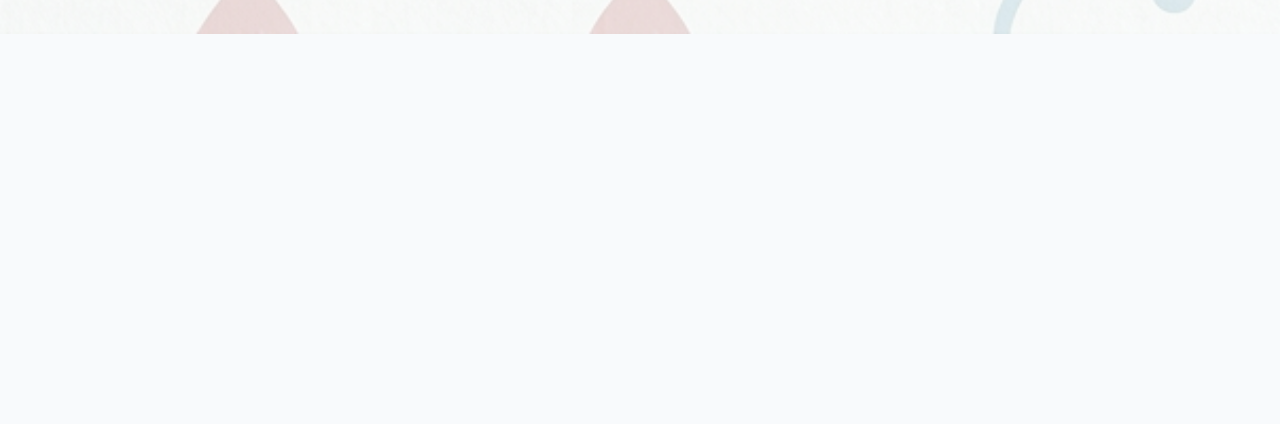
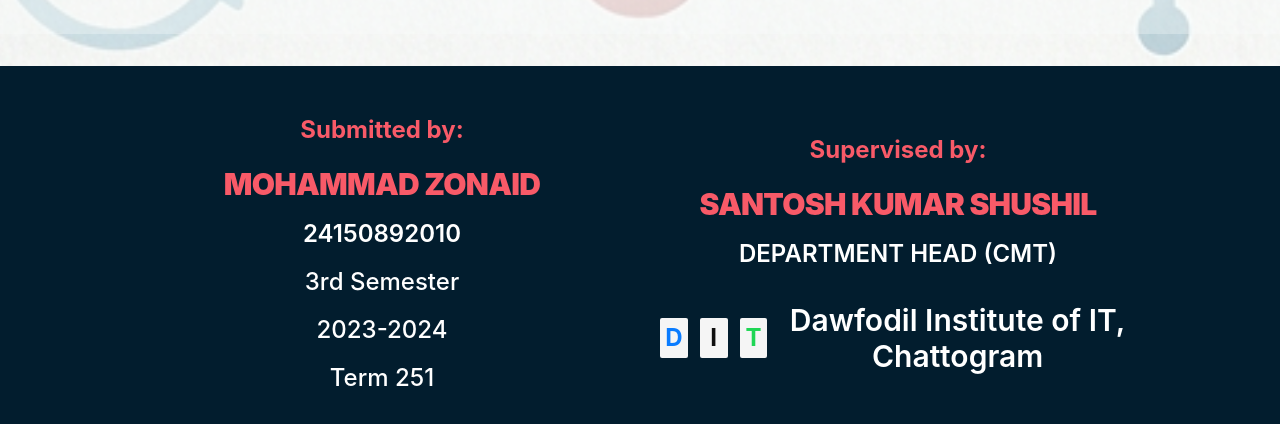
Before and after one commit to zonaid-shawk/BloodHub, a React (Vite) app: page / in a window 1280 px wide. Shown: the part 1594-2018 px from the top of the page. Before the commit the page ends 1628 px from the top, so only its background shows below. Built offline with nearby package versions, Linux system fonts and the light colour scheme; no server answers; the database is empty.

Commit message:
footer added

```diff
--- a/src/App.jsx
+++ b/src/App.jsx
@@ -407,6 +407,46 @@
           </div>
         </section>
       </main>
+
+      <footer className="mt-8 bg-[#021d2e] px-6 py-12 text-white">
+        <div className="mx-auto grid max-w-5xl gap-10 px-4 text-center md:grid-cols-2">
+          <div>
+            <p className="text-2xl font-bold text-[#f85a68]">Submitted by:</p>
+            <p className="mt-5 text-3xl font-black tracking-tight text-[#f85a68]">
+              MOHAMMAD ZONAID
+            </p>
+            <p className="mt-4 text-2xl font-semibold text-white">24150892010</p>
+            <p className="mt-4 text-2xl font-medium text-white">3rd Semester</p>
+            <p className="mt-4 text-2xl font-medium text-white">2023-2024</p>
+            <p className="mt-4 text-2xl font-medium text-white">Term 251</p>
+          </div>
+
+          <div className="flex flex-col items-center justify-center">
+            <p className="text-2xl font-bold text-[#f85a68]">Supervised by:</p>
+            <p className="mt-5 text-3xl font-black tracking-tight text-[#f85a68]">
+              SANTOSH KUMAR SHUSHIL
+            </p>
+            <p className="mt-4 text-2xl font-semibold text-white">
+              DEPARTMENT HEAD (CMT)
+            </p>
+
+            <div className="mt-8 flex items-center justify-center gap-3 text-2xl font-bold">
+              <span className="inline-flex h-10 w-10 items-center justify-center rounded-sm bg-[#f5f5f5] text-[#0a7cff]">
+                D
+              </span>
+              <span className="inline-flex h-10 w-10 items-center justify-center rounded-sm bg-[#f5f5f5] text-[#0f0f0f]">
+                I
+              </span>
+              <span className="inline-flex h-10 w-10 items-center justify-center rounded-sm bg-[#f5f5f5] text-[#1fd655]">
+                T
+              </span>
+              <span className="text-3xl font-semibold text-white">
+                Dawfodil Institute of IT, Chattogram
+              </span>
+            </div>
+          </div>
+        </div>
+      </footer>
     </div>
   );
 }
```
